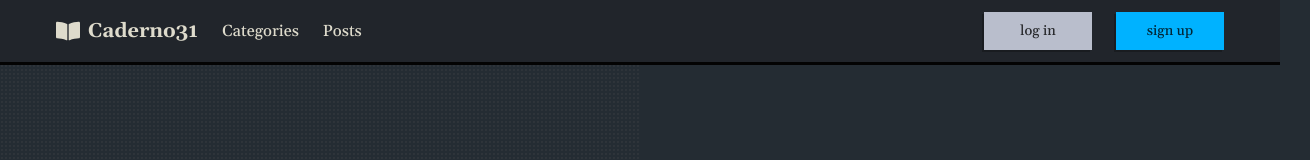
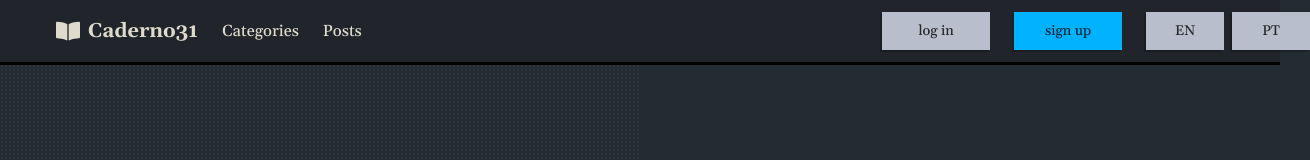
Before and after one commit to guarnieri007/Caderno31NewVersion, a React (Vite) app: page /signupUser in a window 1280 px wide. Shown: the top 160 px of the page, 1310 px wide, since content can reach past the window. Built offline with nearby package versions, Linux system fonts and the light colour scheme; no server answers.

Commit message:
Add language switcher

```diff
--- a/src/component/common/header.tsx
+++ b/src/component/common/header.tsx
@@ -7,6 +7,7 @@ import { UIIcons } from "../icons";
 import { useAuth } from "../../context/AuthContext";
 import { Login_overlay } from "../common/login-overlay";
 import { useLogout } from "../../hooks/useLogout";
+import { LanguageSwitcher } from "./languageSwitcher";
 
 export const Header = (): ReactElement => {
   const navigate = useNavigate();
@@ -62,6 +63,7 @@ export const Header = (): ReactElement => {
                 <Button color='primary' handleOnClick={GoToSignup}>sign up</Button>
               </>
             )}
+          <LanguageSwitcher />
         </div>
       </HeaderComponent>
       {/* Se showLogin for true, renderiza o overlay */}
--- /dev/null
+++ b/src/component/common/languageSwitcher.tsx
@@ -0,0 +1,18 @@
+import { ReactElement } from 'react';
+import { Button } from './button';
+import { useLanguage } from '../../context/Language';
+
+export const LanguageSwitcher = (): ReactElement => {
+  const { language, changeLanguage } = useLanguage();
+
+  return (
+    <div style={{ display: 'flex', gap: '8px' }}>
+      <Button color='secondary' handleOnClick={() => changeLanguage('en')} clicable={true}>
+        EN
+      </Button>
+      <Button color='secondary' handleOnClick={() => changeLanguage('pt-br')} clicable={true}>
+        PT
+      </Button>
+    </div>
+  );
+};
--- /dev/null
+++ b/src/context/Language.tsx
@@ -0,0 +1,31 @@
+import { createContext, ReactNode, useContext, useEffect, useState } from 'react';
+
+interface LanguageContextProps {
+  language: string;
+  changeLanguage: (lang: string) => void;
+}
+
+const LanguageContext = createContext<LanguageContextProps>({} as LanguageContextProps);
+
+export const LanguageProvider = ({ children }: { children: ReactNode }) => {
+  const [language, setLanguage] = useState(() => {
+    return localStorage.getItem('lang') ?? 'en';
+  });
+
+  useEffect(() => {
+    document.documentElement.lang = language;
+    localStorage.setItem('lang', language);
+  }, [language]);
+
+  const changeLanguage = (lang: string) => {
+    setLanguage(lang);
+  };
+
+  return (
+    <LanguageContext.Provider value={{ language, changeLanguage }}>
+      {children}
+    </LanguageContext.Provider>
+  );
+};
+
+export const useLanguage = () => useContext(LanguageContext);
--- a/src/main.tsx
+++ b/src/main.tsx
@@ -4,10 +4,12 @@ import App from './App.tsx';
 import { BrowserRouter } from 'react-router-dom';
 import { AuthProvider } from './context/AuthContext.tsx';
 import { UploadFilesProvider } from './context/UploadFiles.tsx'
+import { LanguageProvider } from './context/Language.tsx';
 
 
 createRoot(document.getElementById('root')!).render(
   <StrictMode>
+    <LanguageProvider>
       <UploadFilesProvider>
         <AuthProvider>
           <BrowserRouter>
@@ -15,5 +17,6 @@ createRoot(document.getElementById('root')!).render(
           </BrowserRouter>
         </AuthProvider>
       </UploadFilesProvider>
+    </LanguageProvider>
   </StrictMode>,
 );
```
Lines whose indentation alone changed are shown as unchanged.
